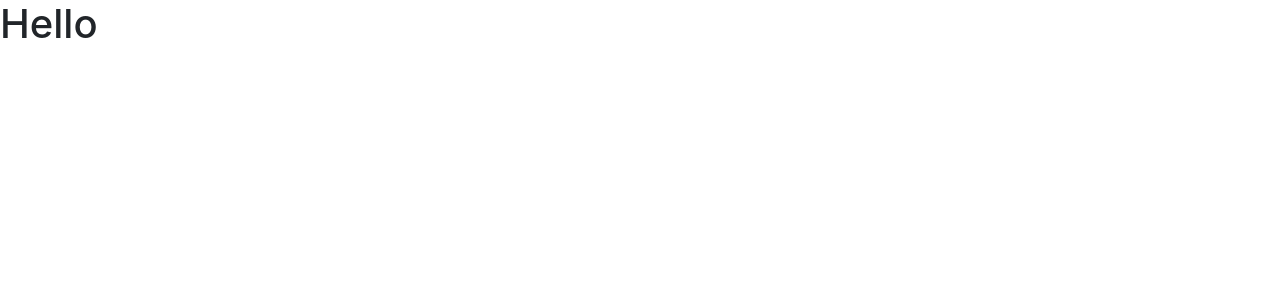
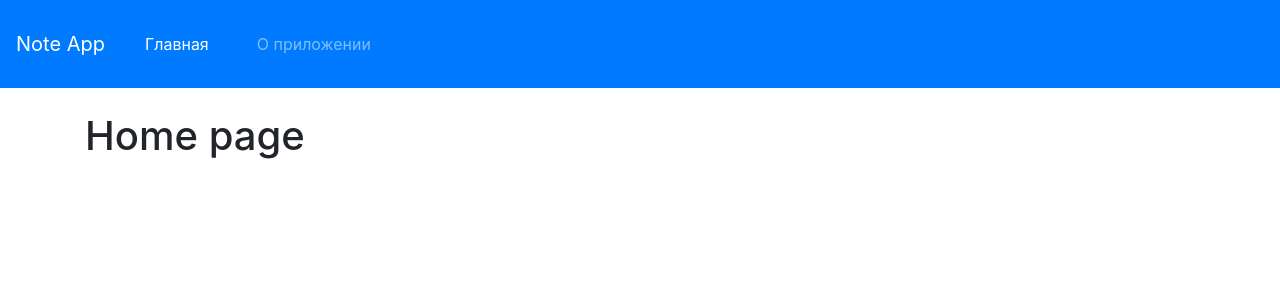
Before and after one commit to mihael1085/note-app, a React (Create React App) app: page / in a window 1280 px wide. Shown: the top 300 px of the page. Built offline with nearby package versions, Linux system fonts and the light colour scheme.

Commit message:
add routing

```diff
--- a/src/App.js
+++ b/src/App.js
@@ -1,8 +1,21 @@
+import React from 'react'
+import {BrowserRouter, Route, Switch} from 'react-router-dom'
+import {Home} from './pages/Home'
+import {About} from './pages/About'
+import {Navbar} from './components/Navbar'
+
 function App() {
   return (
-    <div className="App">
-      <h1>Hello</h1>
-    </div>
+    <BrowserRouter>
+          <Navbar />
+        <div className="container pt-4">
+            <Switch>
+                <Route path={'/'} exact component = {Home}/>
+                <Route path={'/about'} component = {About}/>
+            </Switch>
+        </div>
+    </BrowserRouter>
+
   );
 }
 
--- /dev/null
+++ b/src/components/Navbar.js
@@ -0,0 +1,29 @@
+import React from 'react'
+import {NavLink} from 'react-router-dom'
+
+export const Navbar = () => (
+    <nav className="navbar navbar-dark navbar-expand-lg bg-primary">
+        <div className="navbar-brand">
+            Note App
+        </div>
+        <ul className="navbar-nav">
+            <li className="nav-item">
+                <NavLink
+                    className="nav-link"
+                    to="/"
+                    exact
+                >
+                    Главная
+                </NavLink>
+            </li>
+            <li className="nav-item">
+                <NavLink
+                    className="nav-link"
+                    to="/about"
+                >
+                    О приложении
+                </NavLink>
+            </li>
+        </ul>
+    </nav>
+)
--- a/src/index.js
+++ b/src/index.js
@@ -2,7 +2,6 @@
 import ReactDOM from 'react-dom';
 import './index.scss';
 import App from './App';
-import reportWebVitals from './reportWebVitals';
 
 ReactDOM.render(
   <React.StrictMode>
@@ -10,8 +9,3 @@
   </React.StrictMode>,
   document.getElementById('root')
 );
-
-// If you want to start measuring performance in your app, pass a function
-// to log results (for example: reportWebVitals(console.log))
-// or send to an analytics endpoint. Learn more: https://bit.ly/CRA-vitals
-reportWebVitals();
--- a/src/index.scss
+++ b/src/index.scss
@@ -14,3 +14,12 @@
   font-family: source-code-pro, Menlo, Monaco, Consolas, 'Courier New',
     monospace;
 }
+
+.navbar-nav {
+  display: flex;
+  flex-direction: row;
+
+  li {
+    padding: 1rem;
+  }
+}
--- /dev/null
+++ b/src/pages/About.js
@@ -0,0 +1,5 @@
+import React from 'react'
+
+export const About = () => (
+    <h1>About page</h1>
+)
--- /dev/null
+++ b/src/pages/Home.js
@@ -0,0 +1,5 @@
+import React from 'react'
+
+export const Home = () => (
+    <h1>Home page</h1>
+)
```
